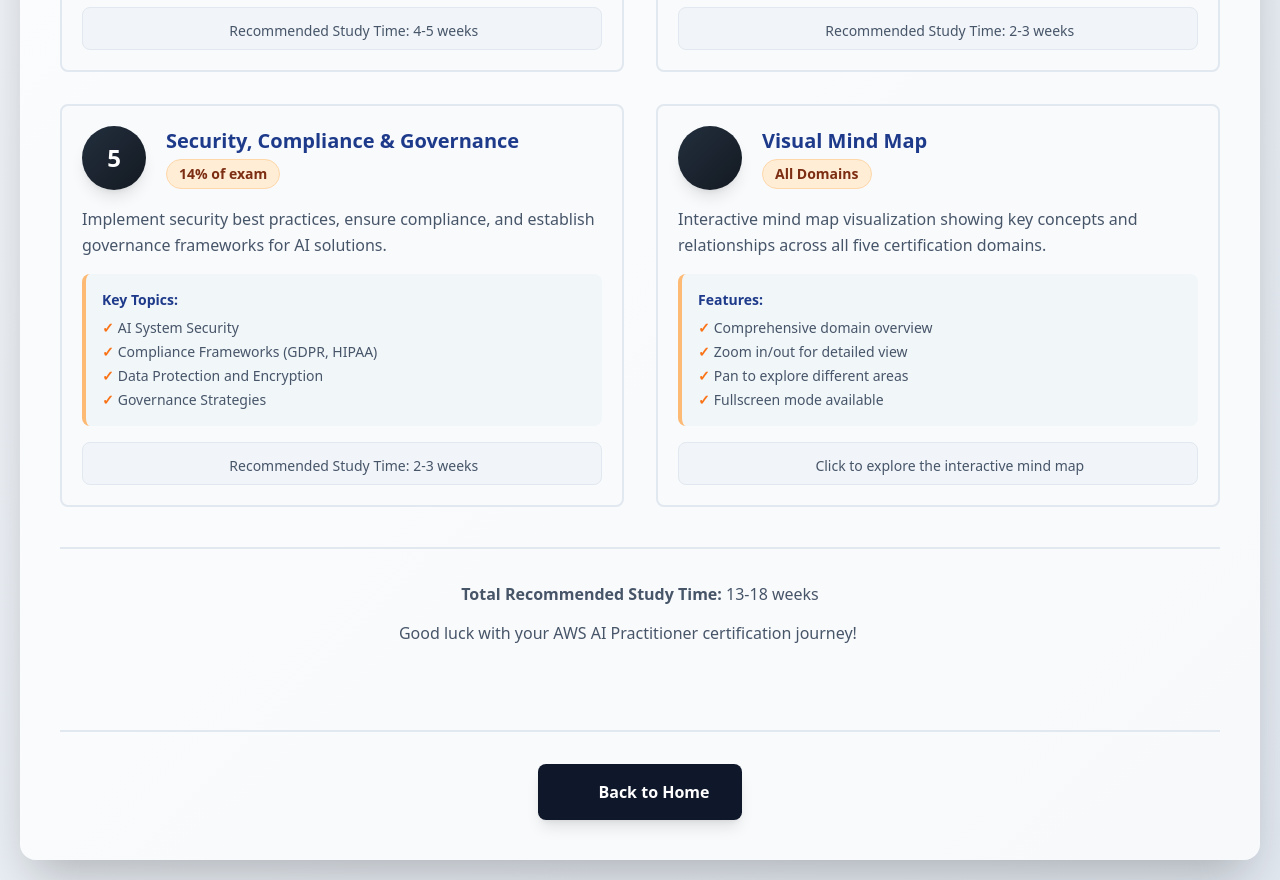
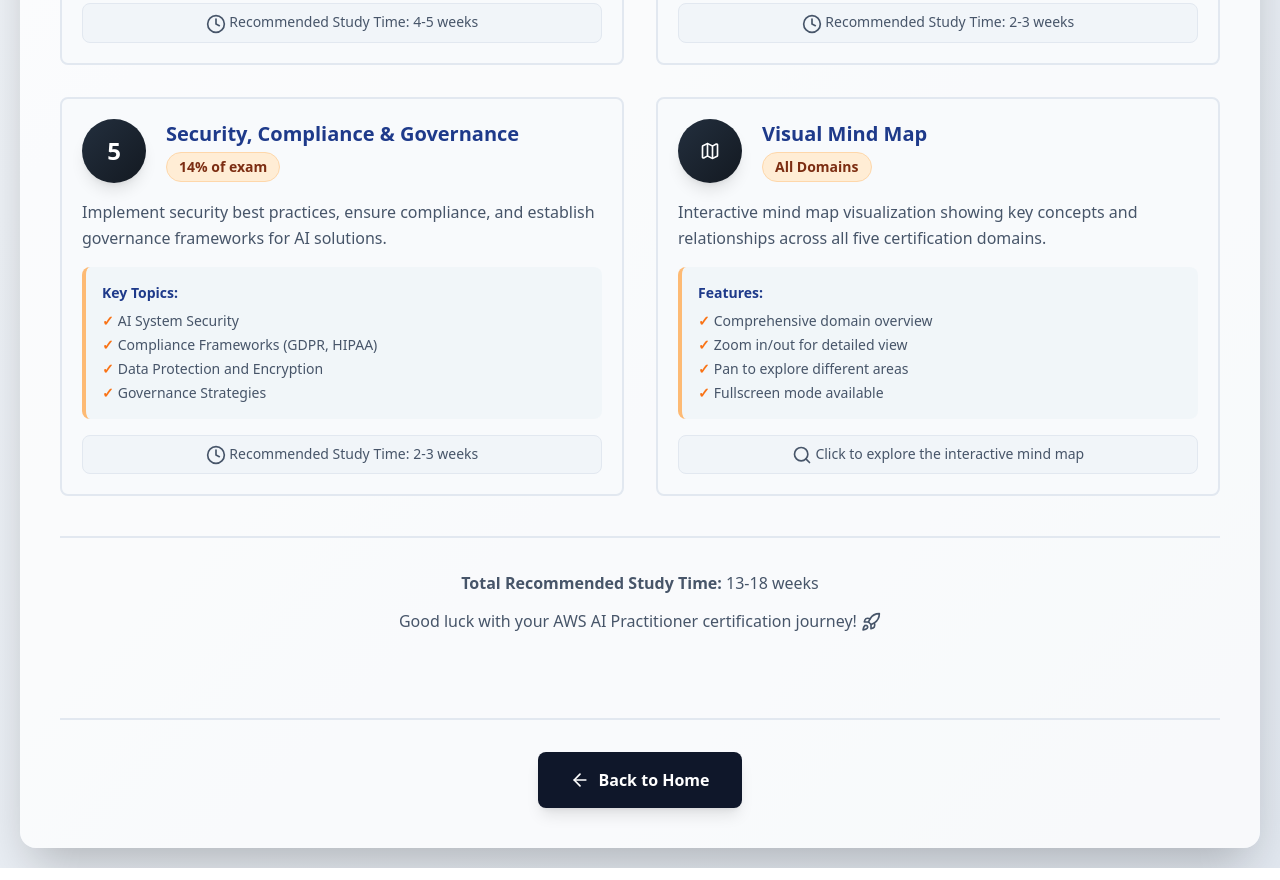
Before and after one commit to JDGTelus/aws-cli-dev, a plain HTML site: page guides/aws-study/index.html in a window 1280 px wide. Shown: the part 1728-2608 px from the top of the page. Drawn offline with nearby package versions, Linux system fonts and the light colour scheme.

Commit message:
Fixes button layout

```diff
--- a/guides/aws-study/index.html
+++ b/guides/aws-study/index.html
@@ -218,11 +218,15 @@
 
         <div class="text-center mt-10 pt-8 border-t-2 border-slate-200">
             <a href="../index.html" class="inline-flex items-center gap-2 bg-slate-900 hover:bg-slate-800 text-white px-8 py-4 rounded-lg font-semibold transition-all duration-300 shadow-lg hover:shadow-xl hover:-translate-y-1">
-                <i data-lucide="home" class="w-5 h-5"></i>
+                <i data-lucide="arrow-left" class="w-5 h-5"></i>
                 <span>Back to Home</span>
             </a>
         </div>
     </div>
 
+    <!-- Initialize Lucide Icons -->
+    <script>
+        lucide.createIcons();
+    </script>
 </body>
 </html>
```
Also changed, not shown: guides/container-setup/index.html (+1 -3 lines).
